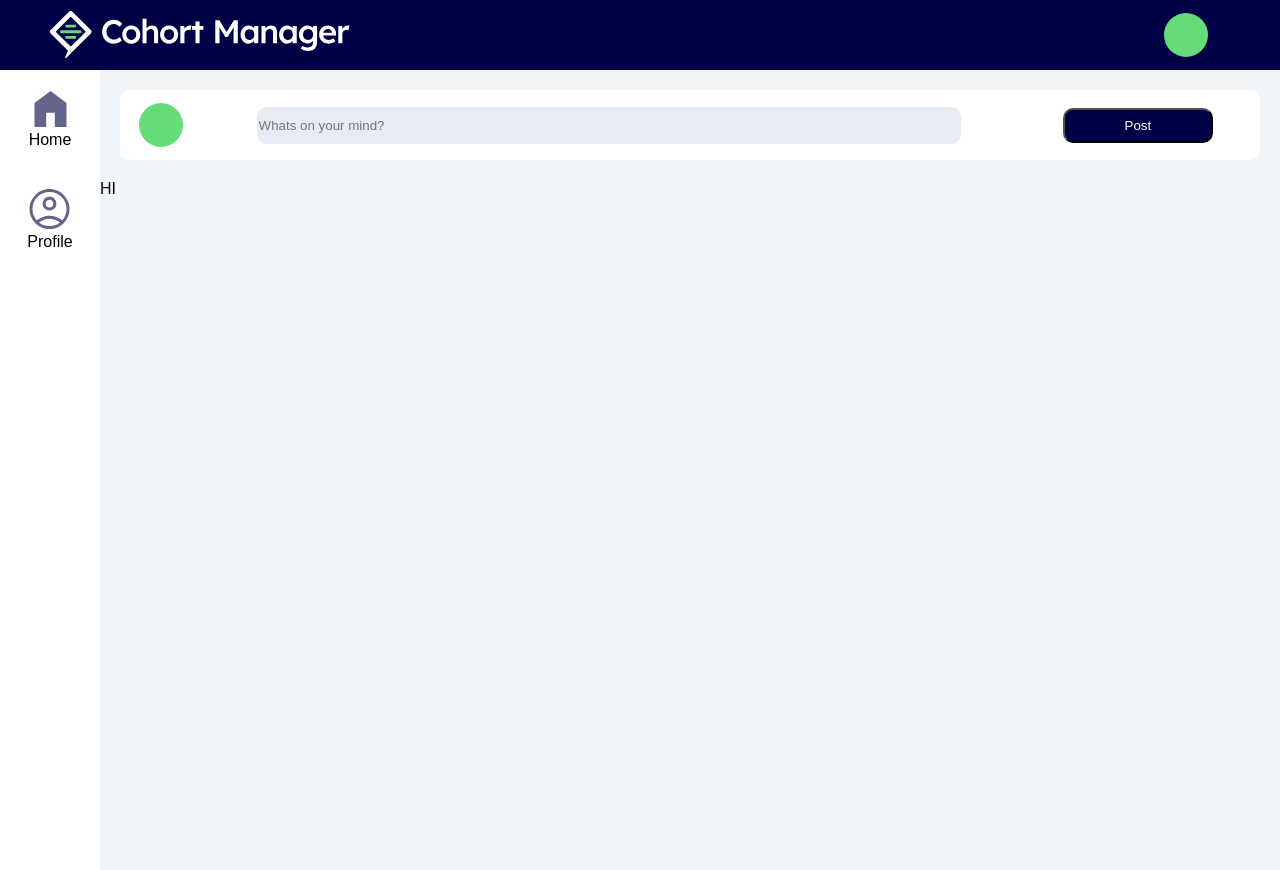
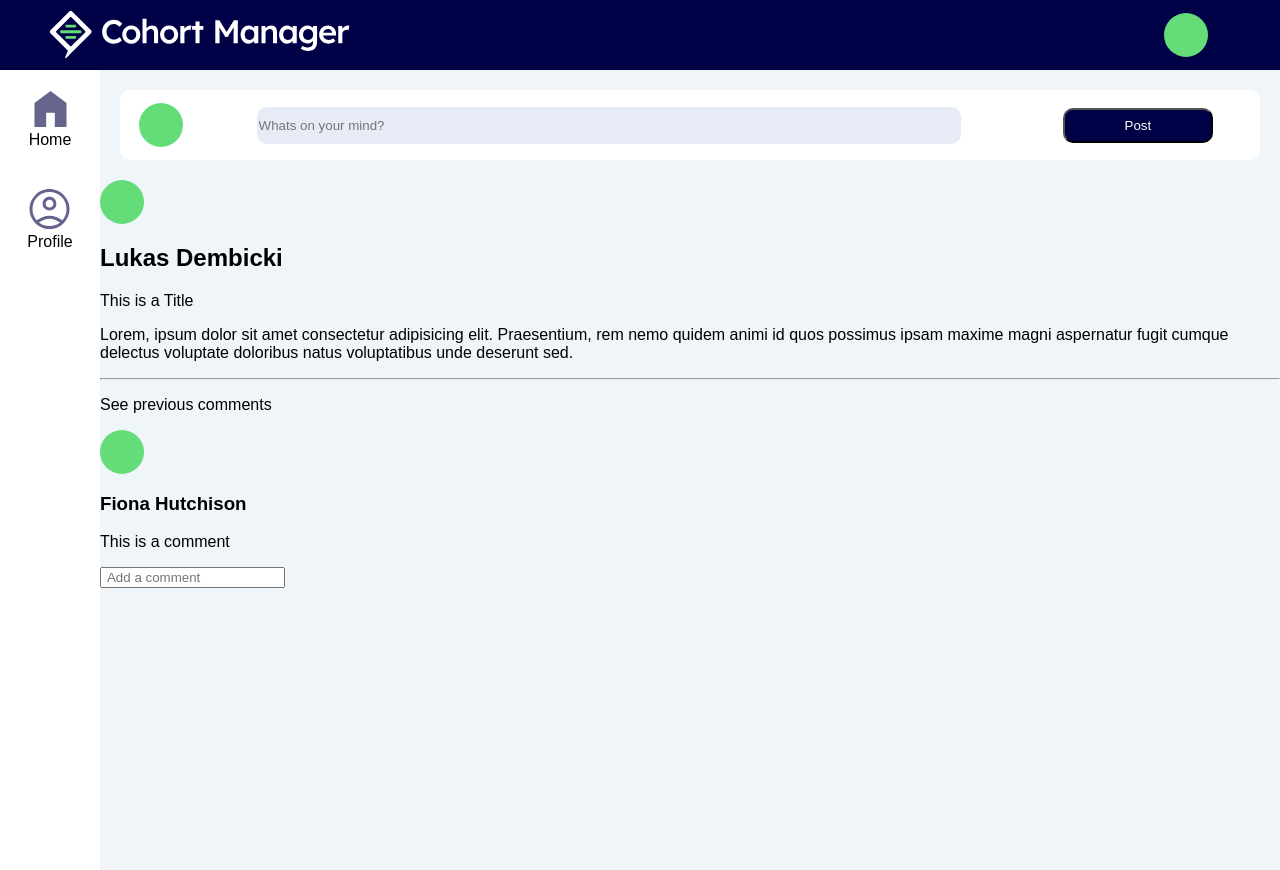
Before and after one commit to boolean-uk/react-cohort-dashboard-challenge, a React (Vite) app in the folder lukas-dashboard/: page / in a window 1280 px wide. Built offline with nearby package versions, Linux system fonts and the light colour scheme; no server answers.

Commit message:
Structure being built for main post page

```diff
--- a/lukas-dashboard/src/components/Main/postFeed.jsx
+++ b/lukas-dashboard/src/components/Main/postFeed.jsx
@@ -1,5 +1,6 @@
 import { useEffect, useState } from "react"
 import { get, contactURL, postURL } from "../client.jsx"
+import ProfileLogo from "../Reusable/profileLogo";
 
 
 
@@ -13,14 +14,45 @@ export default function PostFeed() {
             .then(data => setUsers(data))
 
         get(postURL)
-        .then(data=> setPosts(data))
+            .then(data => setPosts(data))
 
-    },[])
-console.log(users)
-console.log(posts)
+    }, [])
+    console.log(users)
+    console.log(posts)
 
     return (
-        <div>HI</div>
-
+        // <div>
+        //     <ProfileLogo />
+        //     <PostName/>
+        //     <Title/>
+        // </div>
+        // <hr />
+        // <div>
+        //     <p>See previous comments</p>
+        //     <Comment/>
+        // </div>
+        <>
+            <div className="postInfo">
+                <ProfileLogo></ProfileLogo>
+                <h2>Lukas Dembicki</h2>
+                <p>This is a Title</p>
+            </div>
+            <p>Lorem, ipsum dolor sit amet consectetur adipisicing elit. Praesentium, rem nemo quidem animi id quos possimus ipsam maxime magni aspernatur fugit cumque delectus voluptate doloribus natus voluptatibus unde deserunt sed.
+            </p>
+            <div>
+                <hr />
+                <p>See previous comments</p>
+            </div>
+            <div className="comment">
+                <ProfileLogo></ProfileLogo>
+                <h3>Fiona Hutchison</h3>
+                <p>This is a comment</p>
+            </div>
+            <div>
+                <form action="">
+                    <input type="text" placeholder=" Add a comment" />
+                </form>
+            </div>
+        </>
     )
 }
```
